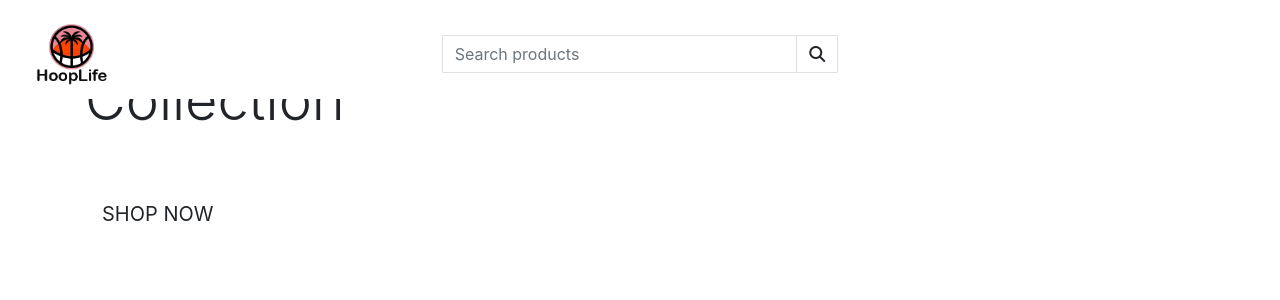
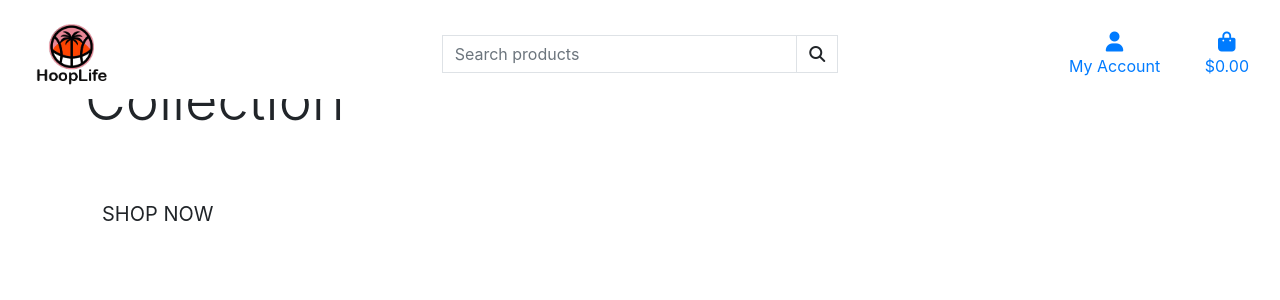
Before and after one commit to Joe2308/hooplife-ms4, a Django app: page / in a window 1280 px wide. Shown: the top 300 px of the page. Run offline with Django 3.2, Linux system fonts and the light colour scheme; some libraries are stand-ins or nearby versions.

Commit message:
profile dropdown and shopping bag added to page header in base.html

```diff
--- a/templates/base.html
+++ b/templates/base.html
@@ -50,7 +50,8 @@
         <div class="col-12 col-lg-4 my-auto py-1 py-lg-0">
           <form method="GET" action="">
             <div class="input-group w-100">
-                  <input class="form-control border border-black rounded-0" type="text" name="q" placeholder="Search products">
+              <input class="form-control border border-black rounded-0" type="text" name="q"
+                placeholder="Search products">
               <div class="input-group-append">
                 <button class="form-control btn btn-black border border-black rounded-0" type="submit">
                   <span class="icon">
@@ -60,6 +61,46 @@
               </div>
             </div>
           </form>
+        </div>
+        <div class="col-12 col-lg-4 my-auto py-1 py-lg-0">
+          <ul class="list-inline list-unstyled text-center text-lg-right my-0">
+            <li class="list-inline-item dropdown">
+              <a class="text-black nav-link" href="#" id="user-options" data-toggle="dropdown" aria-haspopup="true"
+                aria-expanded="false">
+                <div class="text-center">
+                  <div><i class="fas fa-user fa-lg"></i></div>
+                  <p class="my-0">My Account</p>
+                </div>
+              </a>
+              <div class="dropdown-menu border-0" aria-labelledby="user-options">
+                {% if request.user.is_authenticated %}
+                {% if request.user.is_superuser %}
+                  <a href="" class="dropdown-item">Product Management</a>
+                {% endif %}
+                  <a href="" class="dropdown-item">My Profile</a>
+                  <a href="{% url 'account_logout' %}" class="dropdown-item">Logout</a>
+                {% else %}
+                  <a href="{% url 'account_signup' %}" class="dropdown-item">Register</a>
+                  <a href="{% url 'account_login' %}" class="dropdown-item">Login</a>
+                {% endif %}
+              </div>
+            </li>
+            <li class="list-inline-item">
+              <a class="{% if grand_total %}text-info font-weight-bold{% else %}text-black{% endif %} nav-link"
+                href="">
+                <div class="text-center">
+                  <div><i class="fas fa-shopping-bag fa-lg"></i></div>
+                  <p class="my-0">
+                    {% if grand_total %}
+                    ${{ grand_total|floatformat:2 }}
+                    {% else %}
+                    $0.00
+                    {% endif %}
+                  </p>
+                </div>
+              </a>
+            </li>
+          </ul>
         </div>
       </div>
     </header>
```
Lines whose indentation alone changed are shown as unchanged.
